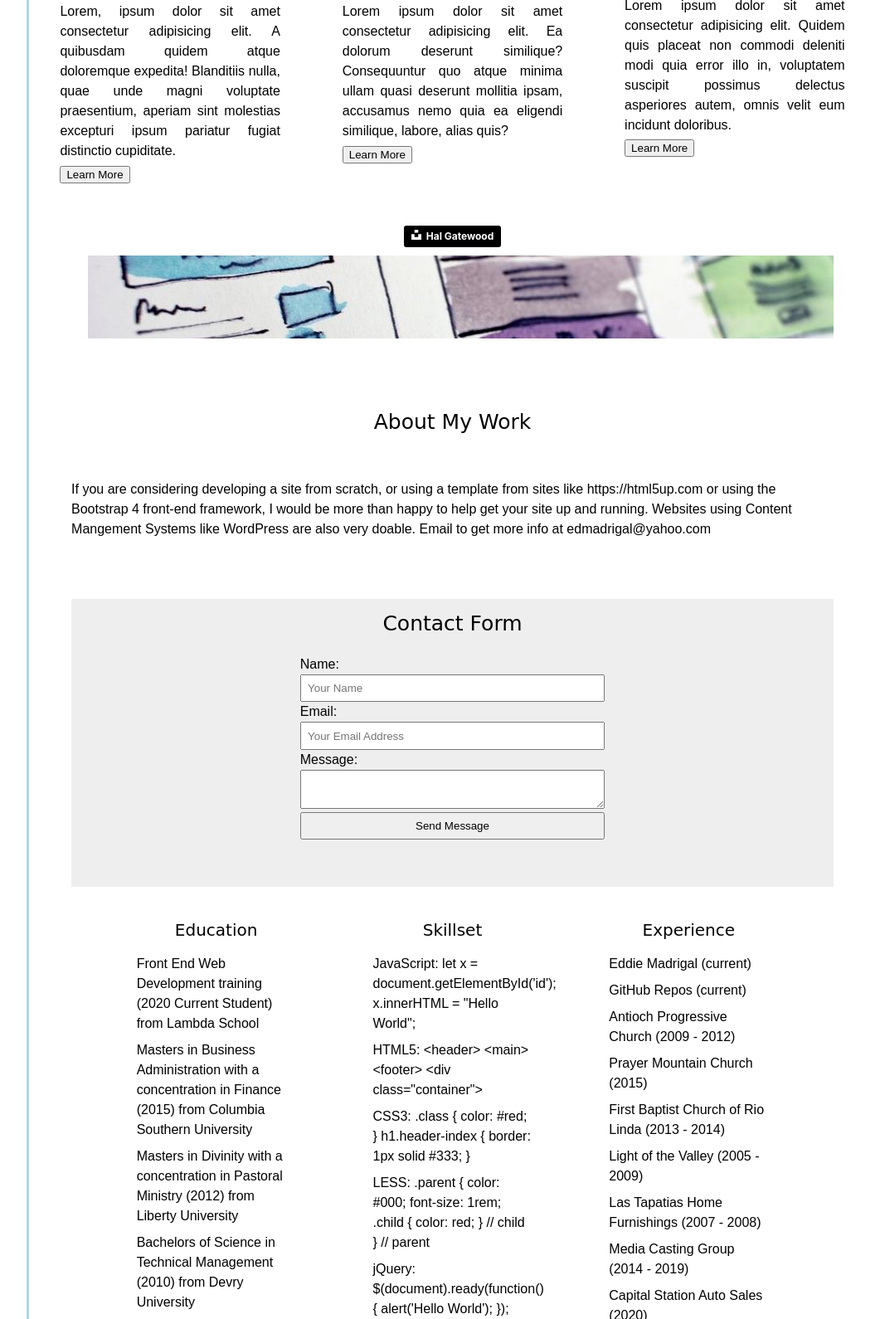
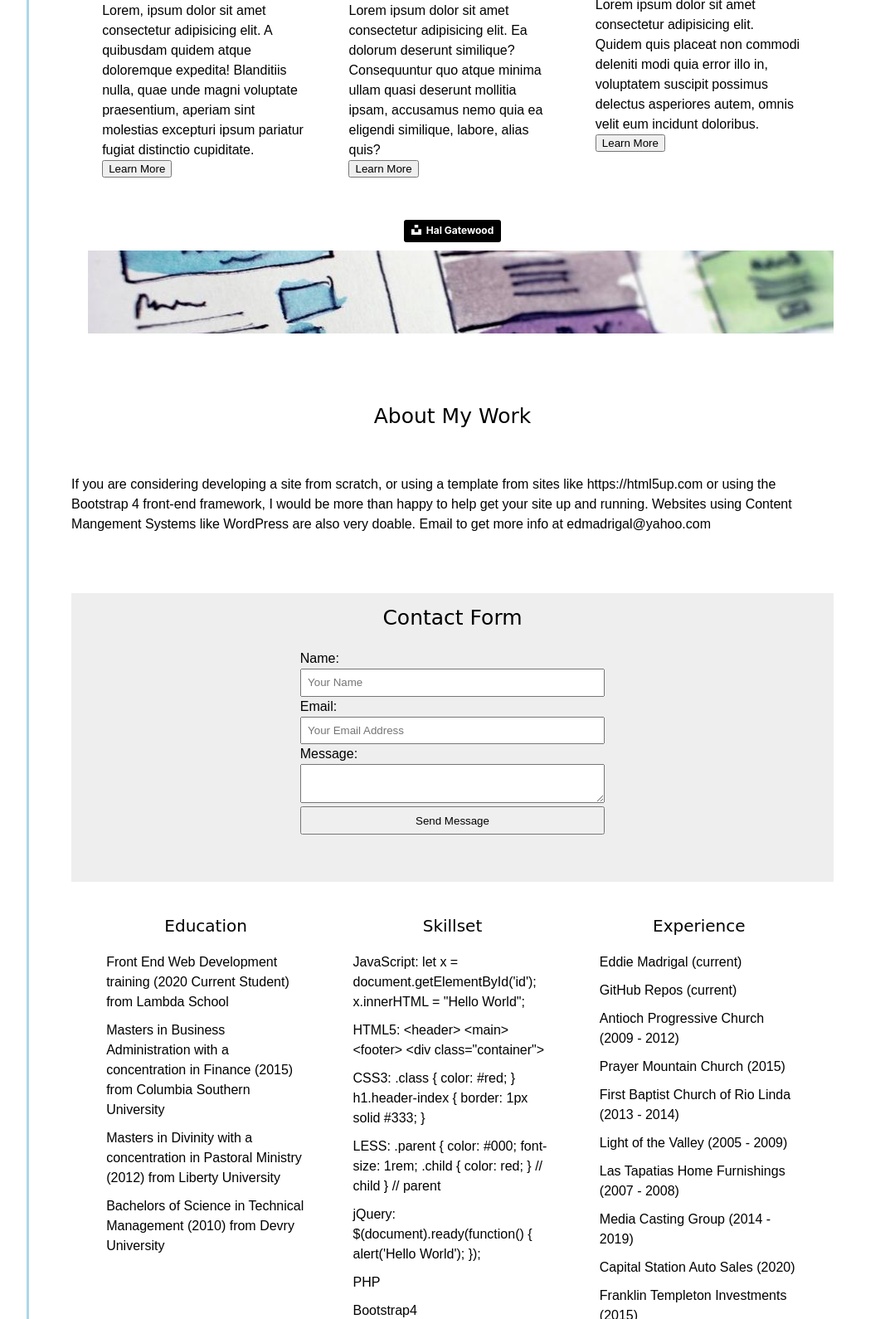
Before and after one commit to eddiemadrigal/eddiemadrigal.github.io, a plain HTML site: page portfolio.html in a window 1280 px wide. Shown: the part 302-1892 px from the top of the page at 83% size, without its empty margins (96-1163 px from the left). Drawn offline with Linux system fonts and the light colour scheme; a web font is replaced by a local one.

Commit message:
column width styling modified

```diff
--- a/less/index.less
+++ b/less/index.less
@@ -309,8 +309,8 @@ section img.main-image {
 	padding-bottom: 2%;
 }
 
-article ul li {
-	width: 200px;
+article ul li, .three-column article {
+	width: 250px;
 
 	@media (max-width: 800px) {
 		width: 90%;
@@ -357,7 +357,6 @@ td input {
 	justify-content: space-around;
 
 	article {
-		width: 30%;
 		padding: 0 2%;
 
 		p {
@@ -368,6 +367,7 @@ td input {
 			margin-top: 2%;
 		}
 	}
+
 }
 
 .about-my-work article p {
--- a/portfolio.html
+++ b/portfolio.html
@@ -37,7 +37,7 @@
             </section>
         </header>
         <main>
-            <section class="portfolio-articles">
+            <section class="three-column">
                 <article>
                     <h2>Project 1</h2>
                     <p>Lorem, ipsum dolor sit amet consectetur adipisicing elit. A quibusdam quidem atque doloremque expedita! Blanditiis nulla, quae unde magni voluptate praesentium, aperiam sint molestias excepturi ipsum pariatur fugiat distinctio cupiditate.</p>
```
Also changed, not shown: css/index.css.
